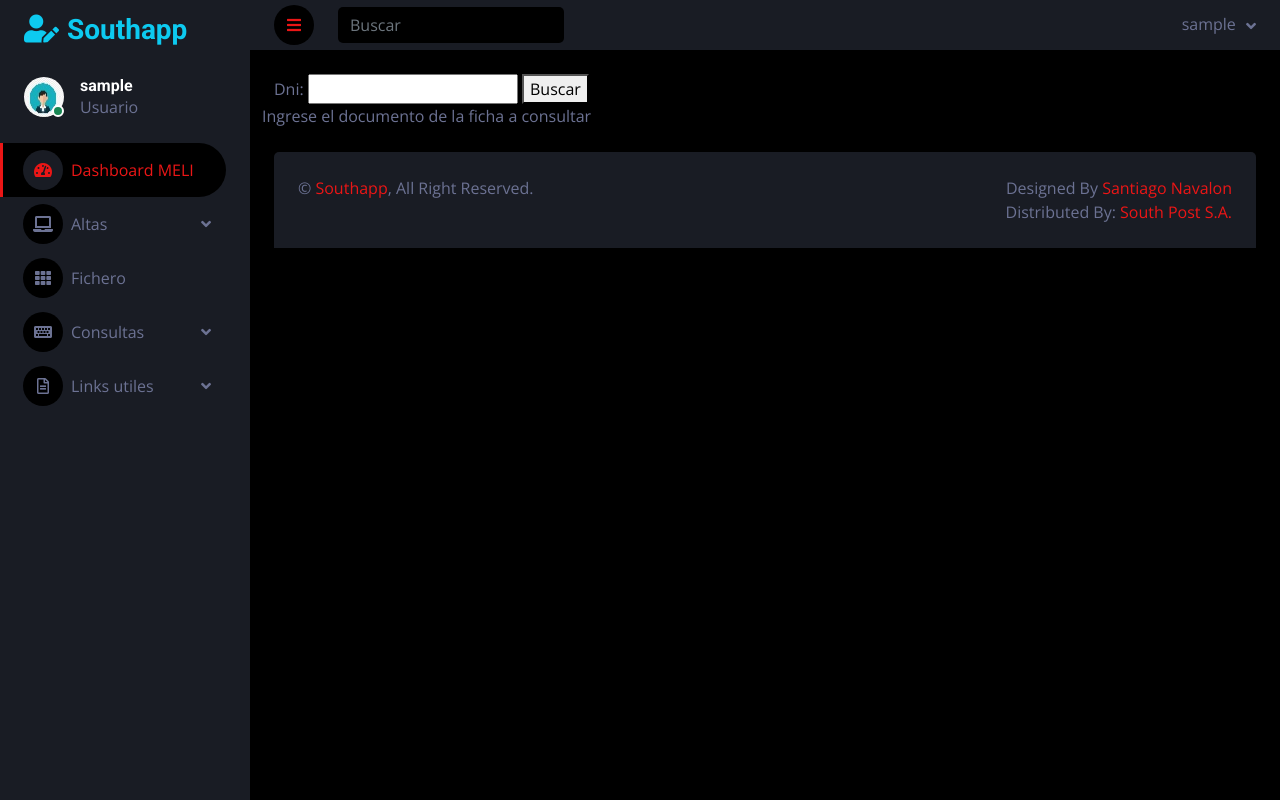
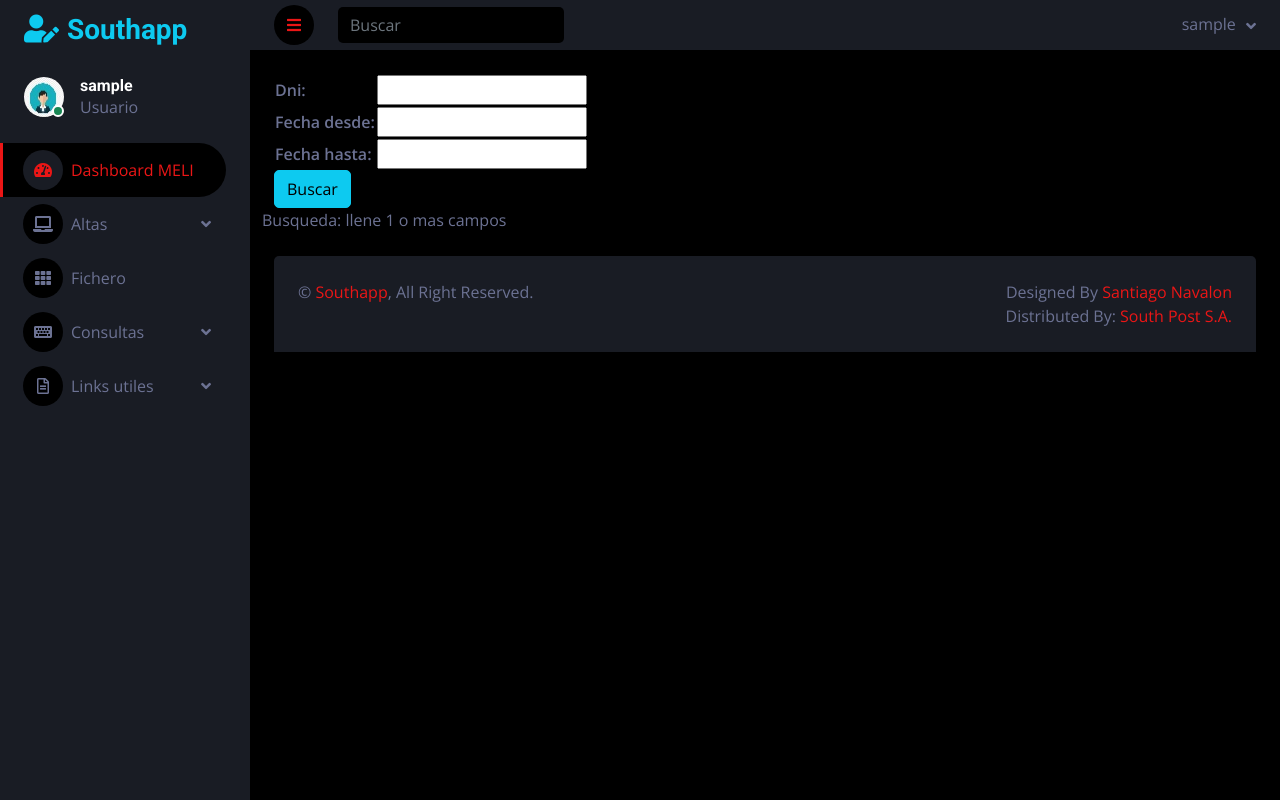
Before and after one commit to iSanty/southapp, a Django app: page /empleados/editar_fichero/ in a window 1280 px wide. Run offline with Django 4.2, Linux system fonts and the light colour scheme; the visitor is signed in with stand-in values (Sample User, id 1); some libraries are stand-ins or nearby versions.

Commit message:
agregado de vistas de busqueda

```diff
--- a/empleados/forms.py
+++ b/empleados/forms.py
@@ -29,7 +29,11 @@ class FormTipoTarifa(forms.Form):
 
 
 class FormBusquedaFichero(forms.Form):
-    dni = forms.IntegerField()
+    dni = forms.IntegerField(required=False)
+    fecha_desde = forms.DateTimeField(input_formats=['%d/%m/%Y'], required=False)
+    fecha_hasta = forms.DateTimeField(input_formats=['%d/%m/%Y'], required=False)
+
+
 
 
 class FormEditarFicha(forms.Form):
--- a/empleados/models.py
+++ b/empleados/models.py
@@ -33,7 +33,6 @@ class TipoTarifa(models.Model):
 class Fichero(models.Model):
     fecha_trabajada = models.DateTimeField(null=True)
     dni = models.IntegerField(null=0)
-    cantidad = models.IntegerField(null=0)
     categoria = models.CharField(max_length=25)
     tarifa = models.FloatField(null=0)
     tipo_tarifa = models.CharField(max_length=10)
--- a/empleados/views.py
+++ b/empleados/views.py
@@ -1,9 +1,11 @@
+
 from django.shortcuts import render, redirect
 from django.contrib.auth.decorators import login_required
 
 from empleados.models import Categoria, EmpleadoMeli, Fichero, TipoTarifa
 from .forms import FormAltaPersonalMeli, FicharPersonalMeli, CrearCategoria, FormBusquedaFichero, FormEditarFicha, FormTipoTarifa
 # Create your views here.
+from datetime import datetime
 
 @login_required
 def index_meli(request):
@@ -146,9 +148,10 @@ def fichero(request):
                             suma = aumento + costo.tarifa_por_dia
 
                         fichar = Fichero(
+
                             dni = informacion['dni'],
                             fecha_trabajada = informacion['fecha_trabajada'],
-                            cantidad = 1,
+
                             categoria = informacion['categoria'],
 
                             nombre = personal.nombre,
@@ -188,28 +191,130 @@ def fichero(request):
 
 
 
+
 @login_required
 def editar_fichero(request):
 
-    ficheros = request.GET.get('dni')
+    dni = request.GET.get('dni')
+    fecha_desde = request.GET.get('fecha_desde')
+    fecha_hasta = request.GET.get('fecha_hasta')
+
+
     form = FormBusquedaFichero()
 
-    if ficheros:
+    if dni and not fecha_desde and not fecha_hasta:
         form = FormBusquedaFichero()
-        ficheros_listado = Fichero.objects.filter(dni=ficheros)
-
+        ficheros_listado = Fichero.objects.filter(dni=dni)
         if ficheros_listado:
 
             return render(request, 'empleados/editar_fichero.html', {'form':form,'ficheros_listado':ficheros_listado} )
         else:
             msj = 'Documento inexistente'
+            return render(request, 'empleados/editar_fichero.html', {'form':form,'msj':msj} )
+    elif not dni and fecha_desde and not fecha_hasta:
+        fecha_hasta = datetime.now()
+        fecha_hasta_a = fecha_hasta.strftime("%d/%m/%Y")
+        dni = Fichero.objects.all()
+        resultado_busqueda = []
+        for valor in dni:
+            fecha_str = valor.fecha_trabajada.strftime("%d/%m/%Y")
+            if fecha_str >= fecha_desde and fecha_hasta_a >= fecha_str:
+                resultado_busqueda.append(valor)
+        if resultado_busqueda:
+            return render(request, 'empleados/editar_fichero.html', {'form':form,'ficheros_listado':resultado_busqueda})
+        else:
+            msj = 'Sin datos entre el rango ' + fecha_desde + ' hasta ' + fecha_hasta_a
+            return render(request, 'empleados/editar_fichero.html', {'form':form,'msj':msj})
 
-            return render(request, 'empleados/editar_fichero.html', {'form':form,'msj':msj} )
+
+    elif not dni and not fecha_desde and fecha_hasta:
+        fecha_desde = '01/01/2020'
+        dni = Fichero.objects.all()
+        resultado_busqueda = []
+        for valor in dni:
+            fecha_str = valor.fecha_trabajada.strftime("%d/%m/%Y")
+            if fecha_str >= fecha_desde and fecha_hasta >= fecha_str:
+                resultado_busqueda.append(valor)
+        if resultado_busqueda:
+            return render(request, 'empleados/editar_fichero.html', {'form':form,'ficheros_listado':resultado_busqueda})
+        else:
+            msj = 'Sin datos entre el rango ' + fecha_desde + ' hasta ' + fecha_hasta
+            return render(request, 'empleados/editar_fichero.html', {'form':form,'msj':msj})
+
+    elif dni and fecha_desde and fecha_hasta:
+        ficha = Fichero.objects.filter(dni=dni)
+        resultado_busqueda = []
+        for valor in ficha:
+            fecha = valor.fecha_trabajada.strftime("%d/%m/%Y")
+            if fecha >= fecha_desde and fecha <= fecha_hasta:
+                resultado_busqueda.append(valor)
+
+        if resultado_busqueda:
+            return render(request, 'empleados/editar_fichero.html', {'form':form,'ficheros_listado':resultado_busqueda})
+        else:
+            msj = 'Sin datos entre el rango ' + fecha_desde + ' hasta ' + fecha_hasta
+            return render(request, 'empleados/editar_fichero.html', {'form':form,'msj':msj})
+
+    elif not dni and fecha_desde and fecha_hasta:
+        dni = Fichero.objects.all()
+        resultado_busqueda = []
+
+        for valor in dni:
+            fecha = valor.fecha_trabajada.strftime("%d/%m/%Y")
+            if fecha >= fecha_desde and fecha <= fecha_hasta:
+                resultado_busqueda.append(valor)
+
+        if resultado_busqueda:
+            return render(request, 'empleados/editar_fichero.html', {'form':form,'ficheros_listado':resultado_busqueda})
+        else:
+            msj = 'Sin datos entre el rango ' + fecha_desde + ' hasta ' + fecha_hasta
+            return render(request, 'empleados/editar_fichero.html', {'form':form,'msj':msj})
+
+    elif dni and fecha_desde and not fecha_hasta:
+
+        dni = Fichero.objects.filter(dni=dni)
+        fecha_hasta = datetime.now()
+        fecha_hasta_a = fecha_hasta.strftime("%d/%m/%Y")
+
+        resultado_busqueda = []
+        for valor in dni:
+            fecha = valor.fecha_trabajada.strftime("%d/%m/%Y")
+            if fecha >= fecha_desde and fecha <= fecha_hasta_a:
+                resultado_busqueda.append(valor)
+        if resultado_busqueda:
+            return render(request, 'empleados/editar_fichero.html', {'form':form,'ficheros_listado':resultado_busqueda})
+        else:
+            msj = 'Sin datos entre el rango ' + fecha_desde + ' hasta ' + fecha_hasta_a
+            return render(request, 'empleados/editar_fichero.html', {'form':form,'msj':msj})
+
+    elif dni and not fecha_desde and fecha_hasta:
+        dni = Fichero.objects.filter(dni=dni)
+        fecha_desde = '01/01/2020'
+
+        resultado_busqueda = []
+        for valor in dni:
+            fecha = valor.fecha_trabajada.strftime("%d/%m/%Y")
+            if fecha >= fecha_desde and fecha <= fecha_hasta:
+                resultado_busqueda.append(valor)
+        if resultado_busqueda:
+            return render(request, 'empleados/editar_fichero.html', {'form':form,'ficheros_listado':resultado_busqueda})
+        else:
+            msj = 'Sin datos entre el rango ' + fecha_desde + ' hasta ' + fecha_hasta
+            return render(request, 'empleados/editar_fichero.html', {'form':form,'msj':msj})
+
+
+
+
+
+
+
 
     else:
-        msj = 'Ingrese el documento de la ficha a consultar'
+        msj = 'Busqueda: llene 1 o mas campos'
+        return render(request, 'empleados/editar_fichero.html', {'form':form,'msj':msj} )
 
-        return render(request, 'empleados/editar_fichero.html', {'form':form,'msj':msj} )
+
+
 
 
 @login_required
--- a/templates/empleados/editar_fichero.html
+++ b/templates/empleados/editar_fichero.html
@@ -8,9 +8,11 @@
 <div class="container-fluid pt-4 px-4">
     <div class="row g-4">
         <form action= {% url 'editar_fichero' %}>
+            <table>
+            {{form.as_table}}
+            </table>
+            <button type="submit" class="btn btn-info">Buscar</button>
 
-        {{form}}
-            <button>Buscar</button>
         </form>
 
 
--- a/templates/empleados/index_meli.html
+++ b/templates/empleados/index_meli.html
@@ -13,7 +13,7 @@
         <a href="#" class="nav-link dropdown-toggle" data-bs-toggle="dropdown"><i class="fa fa-laptop me-2"></i>Altas</a>
         <div class="dropdown-menu bg-transparent border-0">
             <a href={% url 'alta_personal_meli' %} class="dropdown-item">Personal</a>
-            <a href={% url 'crear_categoria' %} class="dropdown-item">Categorias</a>
+            <a href={% url 'crear_categoria' %} class="dropdown-item">Parametros</a>
             {% comment %} <a href={% url 'index_meli' %} class="dropdown-item">Transportes</a> {% endcomment %}
         </div>
     </div>
@@ -25,8 +25,8 @@
         <a href="#" class="nav-link dropdown-toggle" data-bs-toggle="dropdown"><i class="fa fa-keyboard me-2"></i>Consultas</a>
         <div class="dropdown-menu bg-transparent border-0">
             <a href={% url 'editar_fichero' %} class="dropdown-item">Fichas</a>
-            <a href={% url '404' %} class="dropdown-item">Personal</a>
-            <a href={% url '404' %} class="dropdown-item">Categorias</a>
+            <a href={% url 'index_meli' %} class="dropdown-item">Personal</a>
+            <a href={% url 'index_meli' %} class="dropdown-item">Categorias</a>
 
             {% comment %} <a href={% url 'index_meli' %} class="dropdown-item">Transportes</a> {% endcomment %}
         </div>
@@ -42,10 +42,10 @@
     <div class="nav-item dropdown">
         <a href="#" class="nav-link dropdown-toggle" data-bs-toggle="dropdown"><i class="far fa-file-alt me-2"></i>Links utiles</a>
         <div class="dropdown-menu bg-transparent border-0">
-            <a href={% url '404' %} class="dropdown-item">Sistema SAAD</a>
-            <a href={% url '404' %} class="dropdown-item">Sistema PRESIS</a>
-            <a href={% url '404' %} class="dropdown-item">Southapp</a>
-            <a href={% url '404' %} class="dropdown-item">Southpost</a>
+            <a href={% url 'index_meli' %} class="dropdown-item">Sistema SAAD</a>
+            <a href={% url 'index_meli' %} class="dropdown-item">Sistema PRESIS</a>
+            <a href={% url 'index_meli' %} class="dropdown-item">Southapp</a>
+            <a href={% url 'index_meli' %} class="dropdown-item">Southpost</a>
         </div>
     </div>
 </div>
```
Also changed, not shown: empleados/migrations/0004_remove_fichero_cantidad.py (added).
